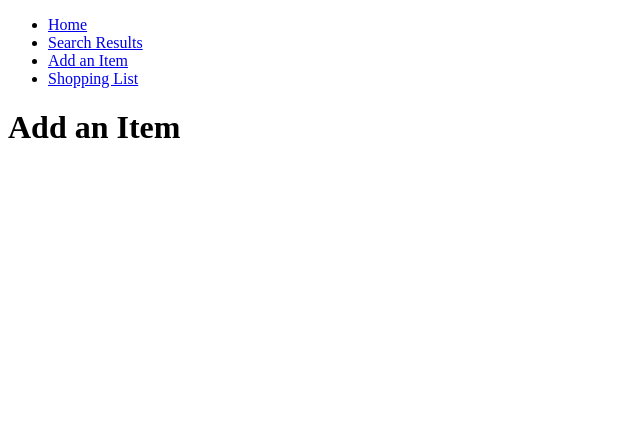
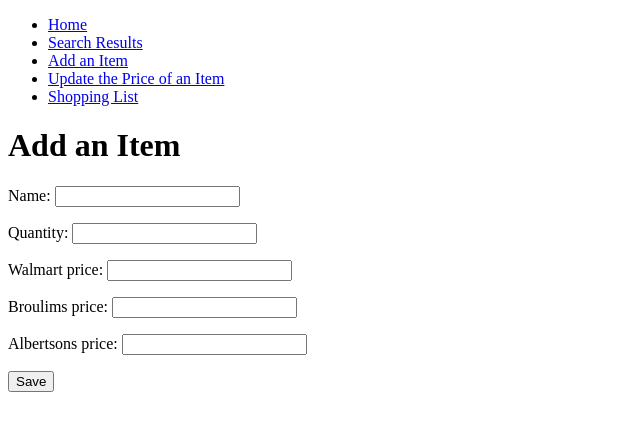
Before and after one commit to danielecollins/senior-capstone, a Django app: page /add-item/ in a window 1280 px wide. Shown: the top 431 px of the page, without its empty margins (0-640 px from the left). Run offline with Django 3.2, Linux system fonts and the light colour scheme.

Commit message:
built the forms for the search and entering data

```diff
--- /dev/null
+++ b/src/grocery/forms.py
@@ -0,0 +1,37 @@
+from django import forms
+from .models import Item
+
+class AddItemForm(forms.ModelForm):
+    class Meta:
+        model = Item
+        fields = [
+            'name',
+            'quantity',
+            'walmart_price',
+            'broulims_price',
+            'albertsons_price'
+        ]
+
+class UpdateWalmartPriceForm(forms.ModelForm):
+    class Meta:
+        model = Item
+        fields = [
+            'name',
+            'walmart_price'
+        ]
+
+class UpdateBroulimsPriceForm(forms.ModelForm):
+    class Meta:
+        model = Item
+        fields = [
+            'name',
+            'broulims_price'
+        ]
+
+class UpdateAlbertsonsPriceForm(forms.ModelForm):
+    class Meta:
+        model = Item
+        fields = [
+            'name',
+            'albertsons_price'
+        ]
--- a/src/grocery/models.py
+++ b/src/grocery/models.py
@@ -1,5 +1,4 @@
 from time import timezone
-from unicodedata import decimal, name
 from django.db import models
 from django.utils import timezone
 
@@ -7,7 +6,7 @@ from django.utils import timezone
 class Item(models.Model):
     name = models.CharField(max_length=120)
     quantity = models.CharField(max_length=50, null=True)
-    walmart_price = models.DecimalField(max_digits=5, decimal_places=2)
-    broulims_price = models.DecimalField(max_digits=5, decimal_places=2)
-    albertsons_price = models.DecimalField(max_digits=5, decimal_places=2)
+    walmart_price = models.DecimalField(max_digits=5, decimal_places=2, null=True)
+    broulims_price = models.DecimalField(max_digits=5, decimal_places=2, null=True)
+    albertsons_price = models.DecimalField(max_digits=5, decimal_places=2, null=True)
     last_updated = models.DateField( auto_now=False, auto_now_add=False, default=timezone.now())
--- /dev/null
+++ b/src/grocery/templates/add_item.html
@@ -0,0 +1,9 @@
+{% extends 'base.html' %}
+
+{% block content %}
+    <h1>Add an Item</h1>
+    <form method="POST"> {% csrf_token %}
+        {{ form.as_p }}
+        <input type="submit" value="Save" />
+    </form>
+{% endblock content %}
--- a/src/grocery/templates/grocery/add_item.html
+++ /dev/null
@@ -1,5 +0,0 @@
-{% extends 'base.html' %}
-
-{% block content %}
-    <h1>Add an Item</h1>
-{% endblock content %}
--- a/src/grocery/templates/grocery/home.html
+++ /dev/null
@@ -1,6 +0,0 @@
-{% extends 'base.html' %}
-
-{% block content %}
-    <h1>Price Pal</h1>
-    <p>Looking to save? Enter the grocery you're looking for below.</p>
-{% endblock content %}
--- a/src/grocery/views.py
+++ b/src/grocery/views.py
@@ -1,20 +1,59 @@
 import django
 from django.shortcuts import render
 from .models import Item
+from .forms import AddItemForm, UpdateWalmartPriceForm, UpdateBroulimsPriceForm, UpdateAlbertsonsPriceForm
 
 # Create your views here.
 def home_view(request, *args, **kwargs):
-    return render(request, "grocery/home.html", {})
+    context = {
+
+    }
+    return render(request, "home.html", context)
 
 def search_results_view(request, *args, **kwargs):
-    item = Item.objects.get(id=1)
+    # Needs fixing, doesn't work if the search isn't in the database.
+    search = request.GET['q']
+    item = Item.objects.get(name=search)
+    if item is None:
+        item = 0
     context = {
         "item": item
     }
-    return render(request, "grocery/search_results.html", context)
+    return render(request, "search_results.html", context)
 
 def add_item_view(request, *args, **kwargs):
-    return render(request, "grocery/add_item.html", {})
+    form = AddItemForm(request.POST or None)
+    if form.is_valid():
+        form.save()
+        form = AddItemForm()
+
+    context = {
+        'form': form,
+    }
+    return render(request, "add_item.html", context)
+
+def update_price_view(request, *args, **kwargs):
+    walmart_form = UpdateWalmartPriceForm(request.POST or None)
+    if walmart_form.is_valid():
+        walmart_form.save()
+        walmart_form = UpdateWalmartPriceForm()
+
+    broulims_form = UpdateBroulimsPriceForm(request.POST or None)
+    if broulims_form.is_valid():
+        broulims_form.save()
+        broulims_form = UpdateBroulimsPriceForm()
+
+    albertsons_form = UpdateAlbertsonsPriceForm(request.POST or None)
+    if albertsons_form.is_valid():
+        albertsons_form.save()
+        albertsons_form = UpdateAlbertsonsPriceForm()
+
+    context = {
+        'walmart_form': walmart_form,
+        'broulims_form': broulims_form,
+        'albertsons_form': albertsons_form,
+    }
+    return render(request, "update_price.html", context)
 
 def shopping_list_view(request, *args, **kwargs):
     context = {
@@ -22,4 +61,4 @@ def shopping_list_view(request, *args, **kwargs):
         "broulims_list": ["Lays Potato Chips", "Salsa"],
         "albertsons_list": ["Ham", "Doritos", "Milk", "Eggs"],
     }
-    return render(request, "grocery/shopping_list.html", context)
+    return render(request, "shopping_list.html", context)
--- a/src/price_pal/urls.py
+++ b/src/price_pal/urls.py
@@ -16,12 +16,13 @@ Including another URLconf
 from django.contrib import admin
 from django.urls import path
 
-from grocery.views import home_view, search_results_view, add_item_view, shopping_list_view
+from grocery.views import home_view, search_results_view, add_item_view, update_price_view, shopping_list_view
 
 urlpatterns = [
     path('', home_view, name='home'),
     path('search-results/', search_results_view, name='search_results'),
     path('add-item/', add_item_view, name='add_item'),
+    path('update-price/', update_price_view, name='update_price'),
     path('shopping-list/', shopping_list_view, name='shopping_list'),
     path('admin/', admin.site.urls),
 ]
--- a/src/templates/navbar.html
+++ b/src/templates/navbar.html
@@ -3,6 +3,7 @@
         <li><a href="/">Home</a></li>
         <li><a href="/search-results">Search Results</a></li>
         <li><a href="/add-item">Add an Item</a></li>
+        <li><a href="/update-price">Update the Price of an Item</a></li>
         <li><a href="/shopping-list">Shopping List</a></li>
     </ul>
 </nav>
```
Also changed, not shown: src/grocery/templates/grocery/search_results.html (deleted, +0 -9 lines), src/grocery/templates/grocery/shopping_list.html (deleted, +0 -32 lines), src/grocery/templates/home.html (added, +10 -0 lines), src/grocery/templates/search_results.html (added, +13 -0 lines), src/grocery/templates/shopping_list.html (added, +47 -0 lines), src/grocery/templates/update_price.html (added, +12 -0 lines), src/db.sqlite3, src/grocery/migrations/0005_auto_20220718_2157.py (added).
